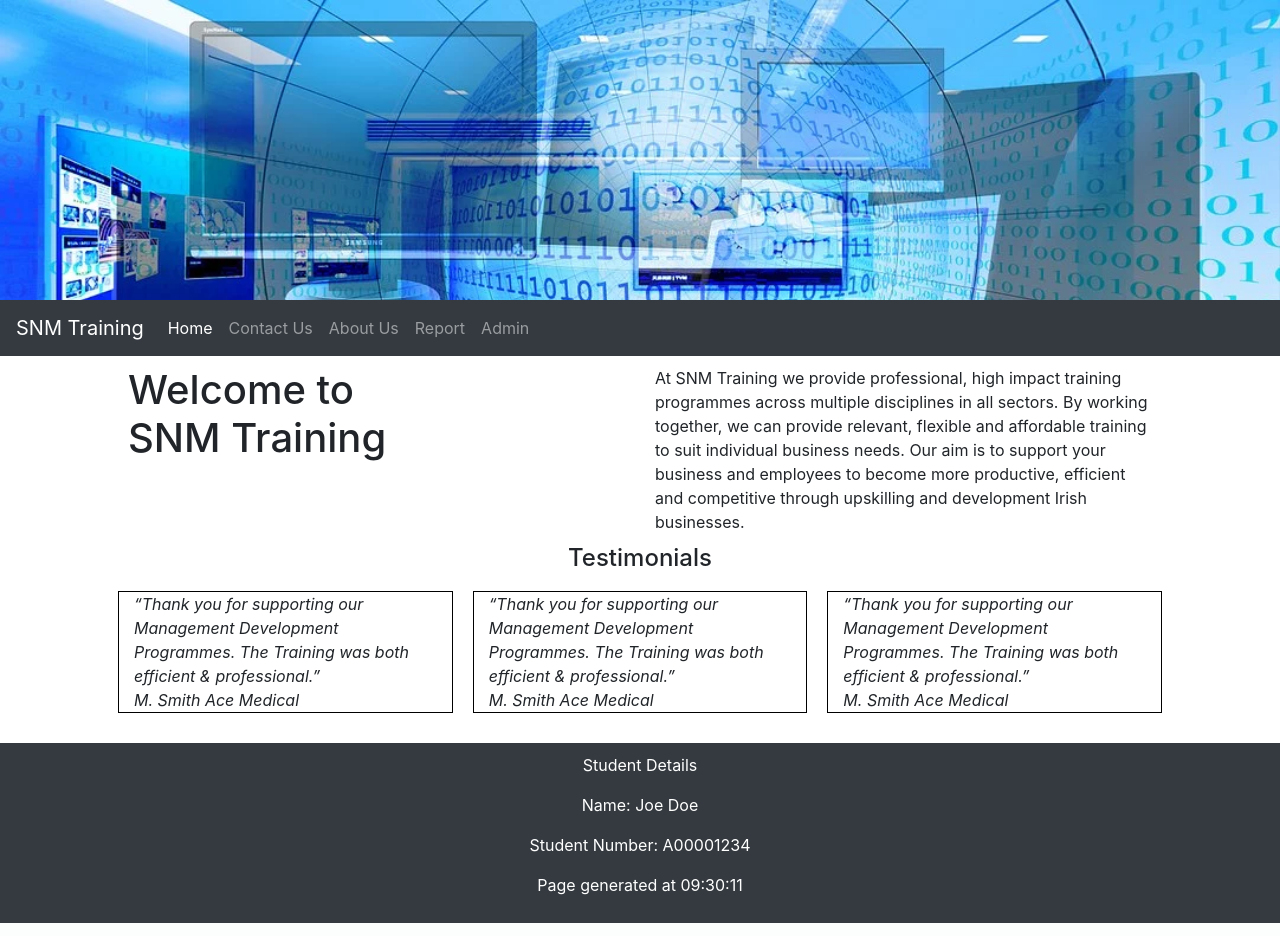
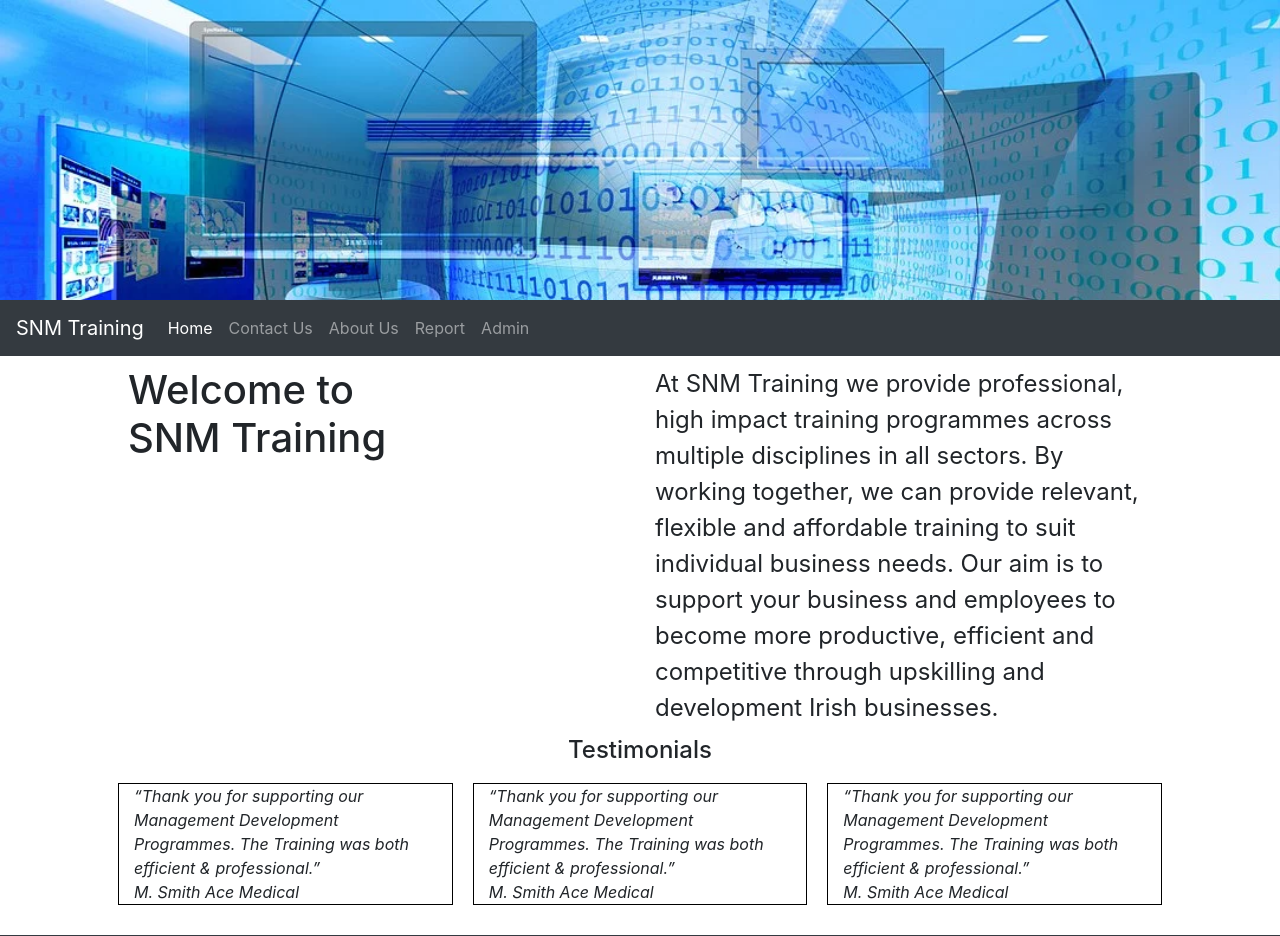
Before and after one commit to a00277712/SNM-Training, a CodeIgniter app: page /snm-training/ in a window 1280 px wide. Shown: the top 936 px of the page. Run offline with CodeIgniter, Linux system fonts and the light colour scheme.

Commit message:
Home screen css

```diff
--- a/application/views/home.php
+++ b/application/views/home.php
@@ -1,9 +1,10 @@
 <div class="col page-content">
     <div class="row">
-        <div class="col-6">
-        <h1>Welcome to<br>SNM Training </h1>
+        <div class="col-12 col-md-6">
+            <h1>Welcome to<br>SNM Training </h1>
         </div>
-        <div class="col-6">At SNM Training we provide professional, high impact training programmes across multiple disciplines in all sectors.
+        <div class="col-12 col-md-6 text-welcome">
+            At SNM Training we provide professional, high impact training programmes across multiple disciplines in all sectors.
             By working together, we can provide relevant, flexible and affordable training to suit individual business needs.
             Our aim is to support your business and employees to become more productive, efficient and competitive through upskilling and development Irish businesses.
         </div>
--- a/css/site.css
+++ b/css/site.css
@@ -34,3 +34,7 @@
     color: white;
     padding: 10px;
 }
+
+.text-welcome {
+    font-size: x-large;
+}
```
